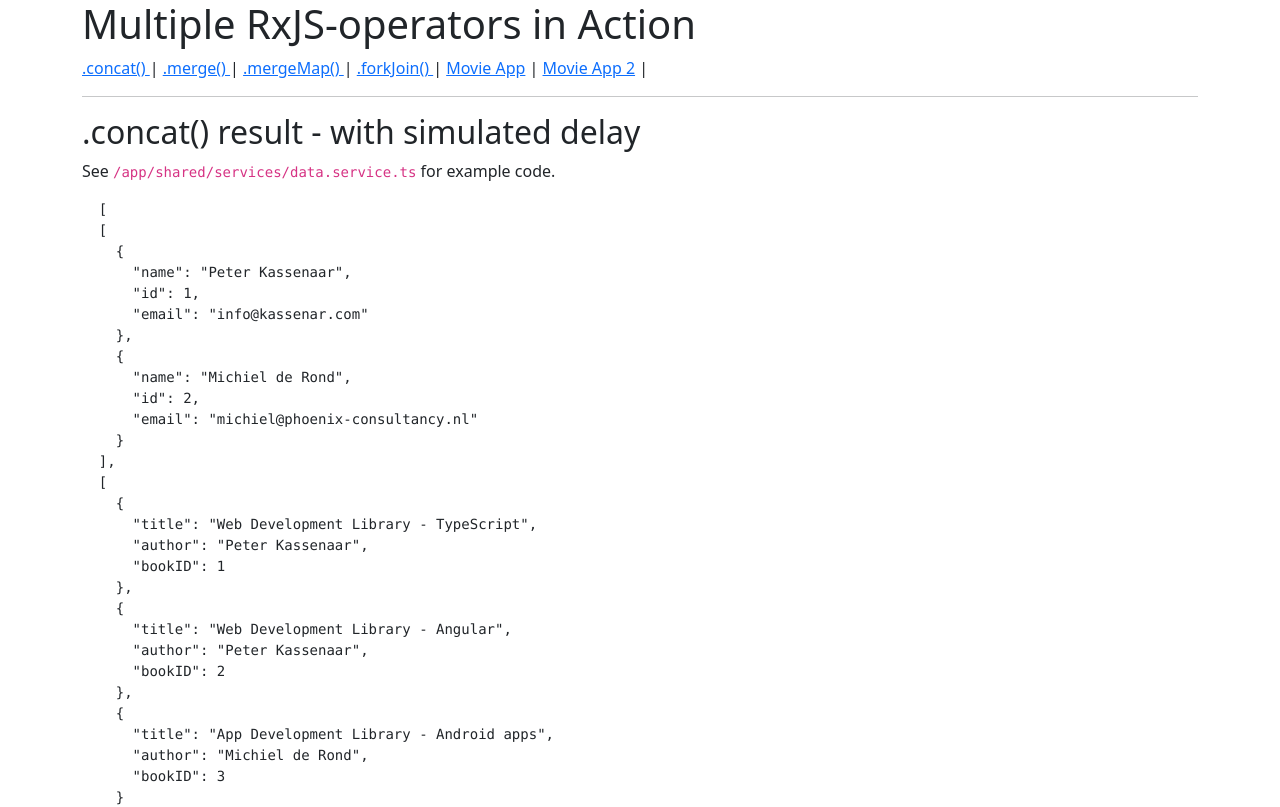
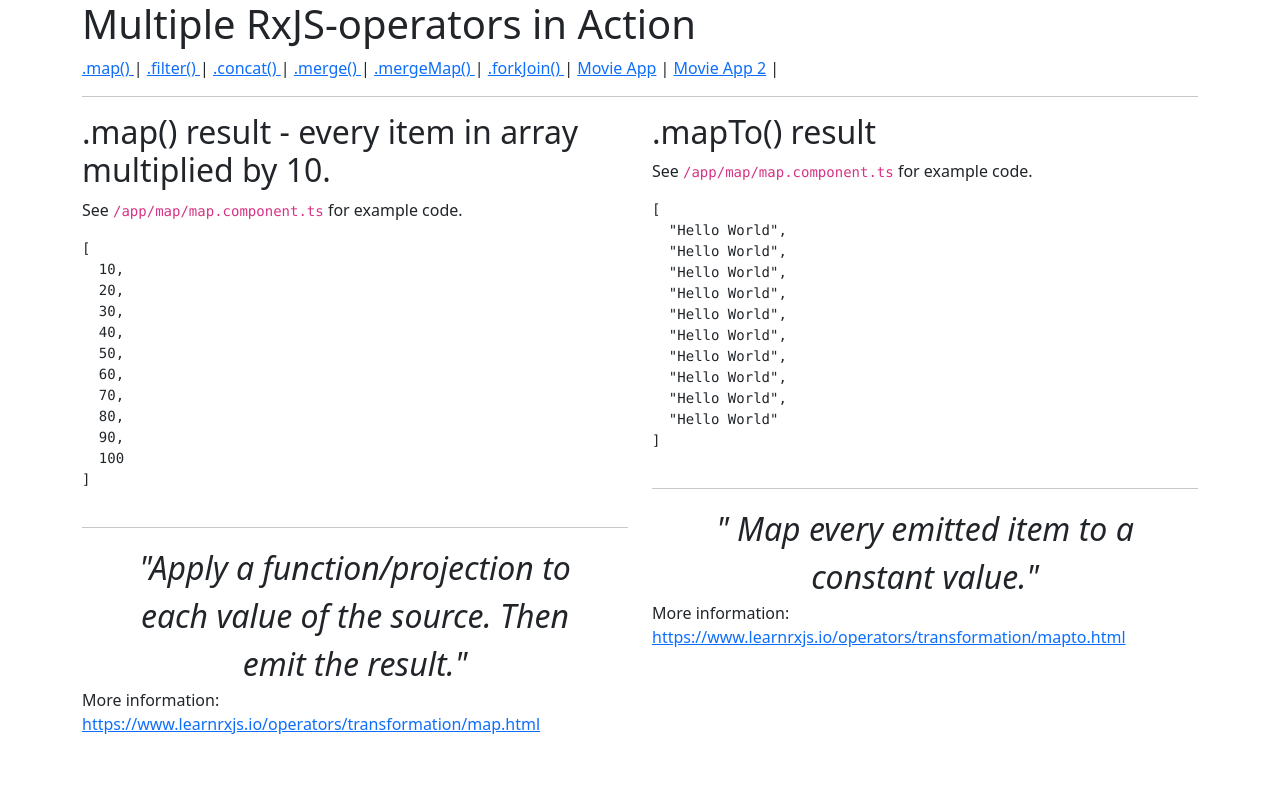
Before and after one commit to mprins/ng-rxjs-operators, an Angular app: page /map in a window 1280 px wide. Before the commit this address led to /concat. Shown: the top 807 px of the page. Built offline with nearby package versions, Linux system fonts and the light colour scheme.

Commit message:
added .map() and .filter() example

```diff
--- a/src/app/app.module.ts
+++ b/src/app/app.module.ts
@@ -20,6 +20,8 @@ import { ConcatComponent } from './concat/concat.component';
 import { MergeComponent } from './merge/merge.component';
 import { MergeMapComponent } from './merge-map/merge-map.component';
 import { Movie2Component } from './movie2/movie2.component';
+import { MapComponent } from './map/map.component';
+import { FilterComponent } from './filter/filter.component';
 
 @NgModule({
 	declarations: [
@@ -29,7 +31,9 @@ import { Movie2Component } from './movie2/movie2.component';
 		ConcatComponent,
 		MergeComponent,
 		MergeMapComponent,
-		Movie2Component
+		Movie2Component,
+		MapComponent,
+		FilterComponent
 	],
 	imports     : [
 		BrowserModule,
--- /dev/null
+++ b/src/app/filter/filter.component.html
@@ -0,0 +1,20 @@
+<h2>.filter() result </h2>
+<p>See <code>/app/filter/filter.component.ts</code> for example code.</p>
+<h3>Only even numbers from 1...10 pass our filter</h3>
+<pre>
+{{ filterData | json }}
+</pre>
+<h3>Only cities starting with 'H' pass our filter</h3>
+<pre>
+{{ cityData| json }}
+</pre>
+<hr>
+
+<div class="quote text-center">
+	"Emit only values that pass the provided condition"
+</div>
+<p class="text-center">More information:
+	<a href="https://www.learnrxjs.io/operators/filtering/filter.html">
+		https://www.learnrxjs.io/operators/filtering/filter.html
+	</a>
+</p>
--- /dev/null
+++ b/src/app/filter/filter.component.ts
@@ -0,0 +1,45 @@
+import {Component, OnInit} from '@angular/core';
+import {Observable} from "rxjs/Observable";
+import 'rxjs/add/observable/from';
+import 'rxjs/add/operator/filter'
+
+@Component({
+	selector   : 'filter',
+	templateUrl: './filter.component.html'
+})
+export class FilterComponent implements OnInit {
+
+	filterData: number[] = [];
+	cityData: string[]   = [];
+
+	constructor() {
+	}
+
+	ngOnInit() {
+		const source       = Observable.from([1, 2, 3, 4, 5, 6, 7, 8, 9, 10]);
+		const sourceCities = Observable.from([
+			'Haarlem',
+			'Breda',
+			'Amsterdam',
+			'Groningen',
+			'Hengelo',
+			'Heerlen',
+			'Geleen',
+			'Arnhem',
+			'Nijmegen',
+			'Borne'
+		]);
+
+		// .filter() - only emit values that pass the provided condition.
+		// In this case: only even numbers are passed through.
+		source.filter(val => val % 2 === 0)
+			.subscribe(result => this.filterData.push(result));
+
+		// Emit only the cities that starts with an 'H'.
+		// Exercise: make this dynamic:
+		// Create a textbox or dropdownlist in the UI so the user can decide which character to filter on.
+		sourceCities.filter(city => city.startsWith('H'))
+			.subscribe(result => this.cityData.push(result));
+
+	}
+}
--- a/src/app/main/main.component.html
+++ b/src/app/main/main.component.html
@@ -1,6 +1,8 @@
 <h1>
 	Multiple RxJS-operators in Action
 </h1>
+<a routerLink="map">.map() </a> |
+<a routerLink="filter">.filter() </a> |
 <a routerLink="concat">.concat() </a> |
 <a routerLink="merge">.merge() </a> |
 <a routerLink="mergemap">.mergeMap() </a> |
--- /dev/null
+++ b/src/app/map/map.component.html
@@ -0,0 +1,34 @@
+<div class="row">
+	<div class="col-md-6">
+		<h2>.map() result - every item in array multiplied by 10.</h2>
+		<p>See <code>/app/map/map.component.ts</code> for example code.</p>
+		<pre>
+{{ mapData | json }}
+		</pre>
+		<hr>
+
+		<div class="quote text-center">
+			"Apply a function/projection to each value of the source. Then emit the result."
+		</div>
+		<p>More information: <a href="https://www.learnrxjs.io/operators/transformation/map.html">
+			https://www.learnrxjs.io/operators/transformation/map.html
+		</a>
+		</p>
+	</div>
+	<div class="col-md-6">
+		<h2>.mapTo() result</h2>
+		<p>See <code>/app/map/map.component.ts</code> for example code.</p>
+		<pre>
+{{ mapToData | json }}
+		</pre>
+		<hr>
+
+		<div class="quote text-center">
+			" Map every emitted item to a constant value."
+		</div>
+		<p>More information: <a href="https://www.learnrxjs.io/operators/transformation/mapto.html">
+			https://www.learnrxjs.io/operators/transformation/mapto.html
+		</a>
+		</p>
+	</div>
+</div>
--- /dev/null
+++ b/src/app/map/map.component.ts
@@ -0,0 +1,39 @@
+import {Component, OnInit} from '@angular/core';
+import {Observable} from "rxjs/Observable";
+import 'rxjs/add/observable/from';
+import 'rxjs/add/operator/map';
+import 'rxjs/add/operator/mapTo';
+
+
+@Component({
+	selector   : 'map',
+	templateUrl: './map.component.html'
+})
+export class MapComponent implements OnInit {
+
+	mapData: number[]=[];
+	mapToData: string[]=[];
+
+	constructor() {
+	}
+
+	ngOnInit() {
+		const source = Observable.from([1, 2, 3, 4, 5, 6, 7, 8, 9, 10]);
+
+		// .map() - apply a function every emitted output.
+		//
+		// Pay attention: when retrieving values from an http-call, it is actually *one* value,
+		// containing an array with the emitted object(s) by the server.
+		// First unwrap this using .map(result => result.json()).
+		// If you further need to apply projections/functions on each individual array result, then
+		// apply a chained .map() function with another array.map() function inside. Like
+		// .map(results => results.map(result => { ... }).
+		// The code below only applies when the values are emitted on a one-by-one basis!
+		source.map(val => val = val * 10)
+			.subscribe(result => this.mapData.push(result));
+
+		// .mapTo() - map the emission to a constant value
+		source.mapTo('Hello World')
+			.subscribe(result => this.mapToData.push(result));
+	}
+}
```
Also changed, not shown: src/app/app.routes.ts (+6 -2 lines).
